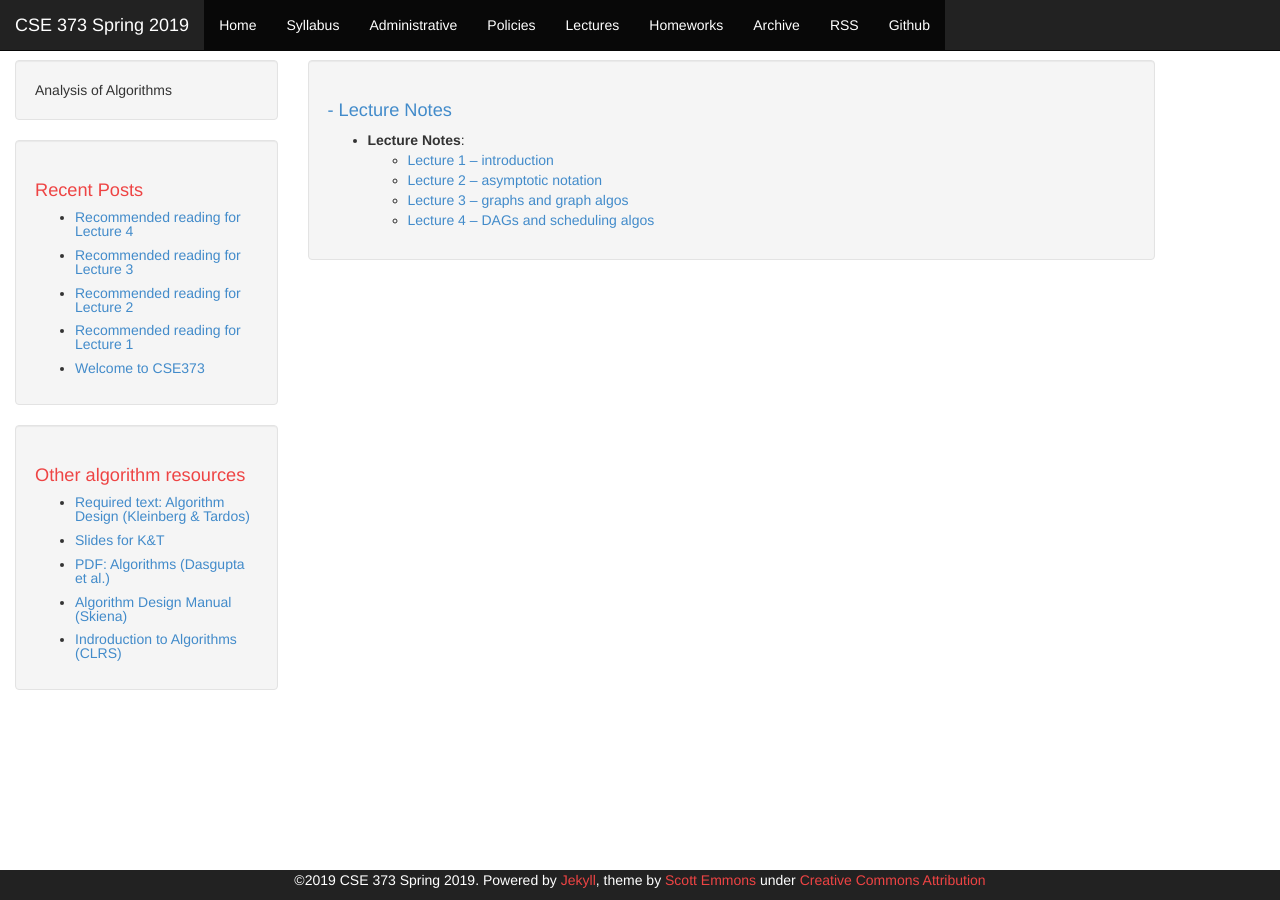
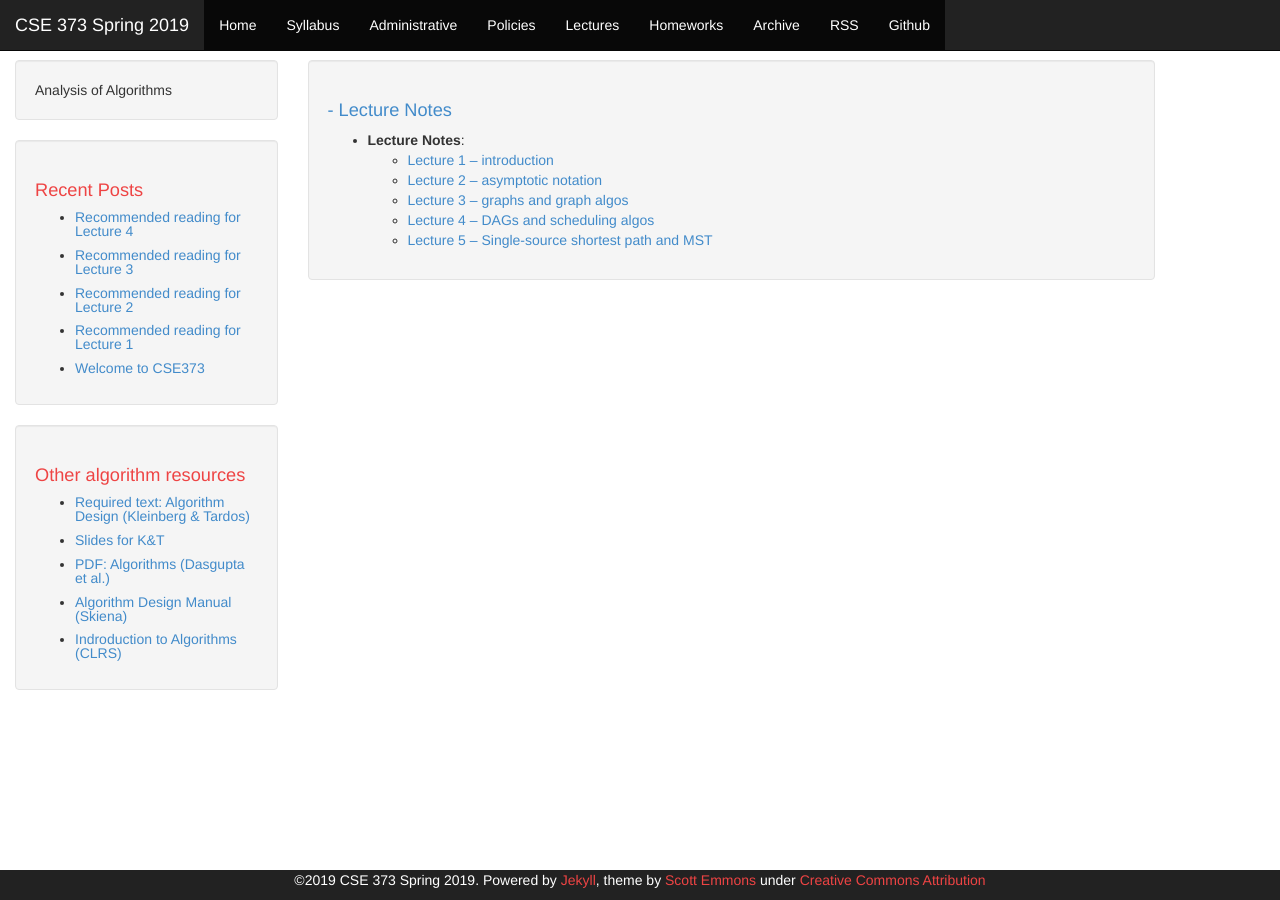
Before and after one commit to rob-p/CSE373S19, a Jekyll site: the page built from lectures.md, in a window 1280 px wide. Built offline with Jekyll 4.4.1, drawn with Linux system fonts in a browser that asks for light colours.

Commit message:
add lecture 5

```diff
--- a/lectures.md
+++ b/lectures.md
@@ -9,6 +9,7 @@ published: true
     * [Lecture 2 -- asymptotic notation][2]
     * [Lecture 3 -- graphs and graph algos][3]
     * [Lecture 4 -- DAGs and scheduling algos][4]
+    * [Lecture 5 -- Single-source shortest path and MST][5]
 
 
 
@@ -17,3 +18,4 @@ published: true
 [2]:{{ site.url }}/notes/Lec2.pdf
 [3]:{{ site.url }}/notes/Lec3.pdf
 [4]:{{ site.url }}/notes/Lec4.pdf
+[5]:{{ site.url }}/notes/Lec5.pdf
```
Also changed, not shown: 1 other file.
